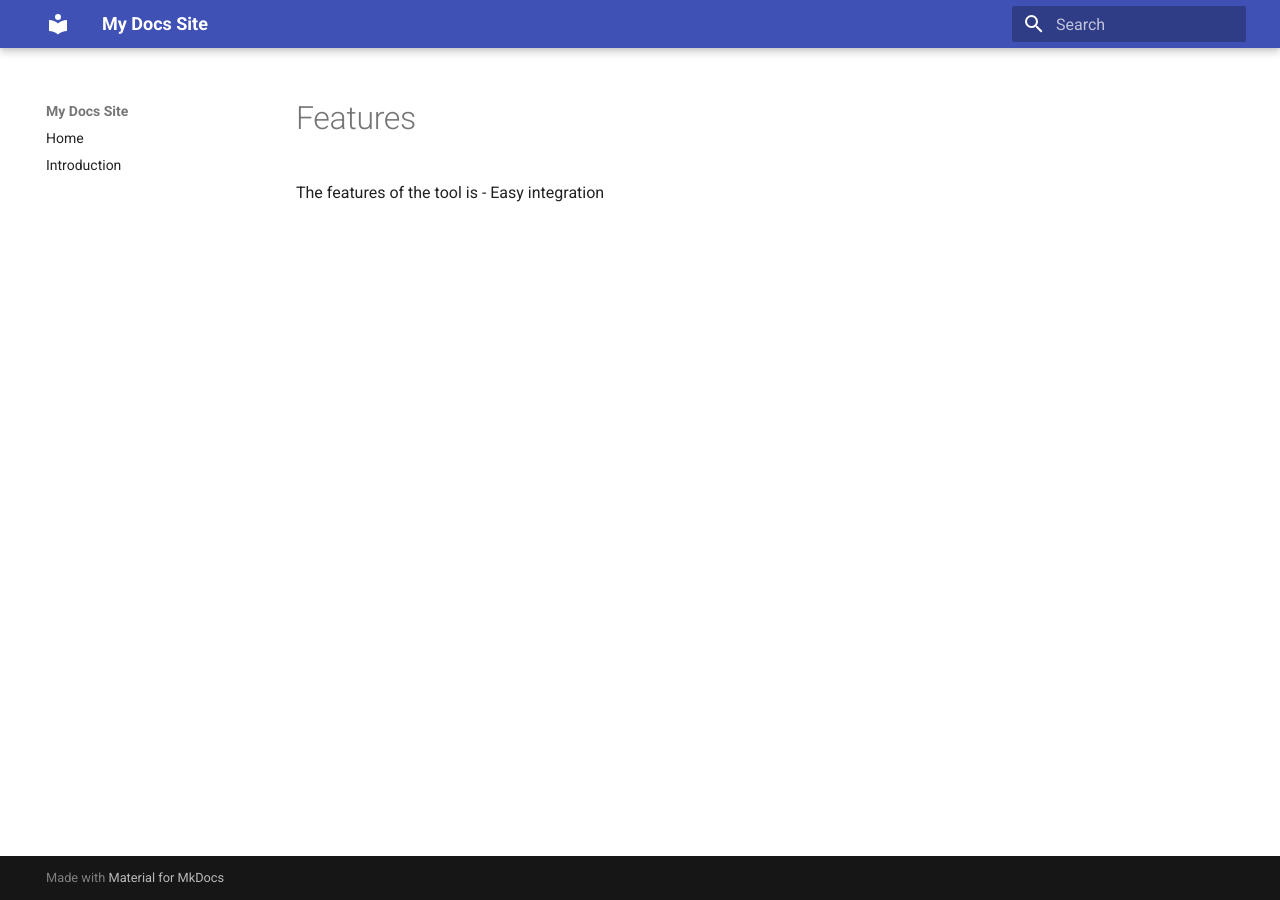
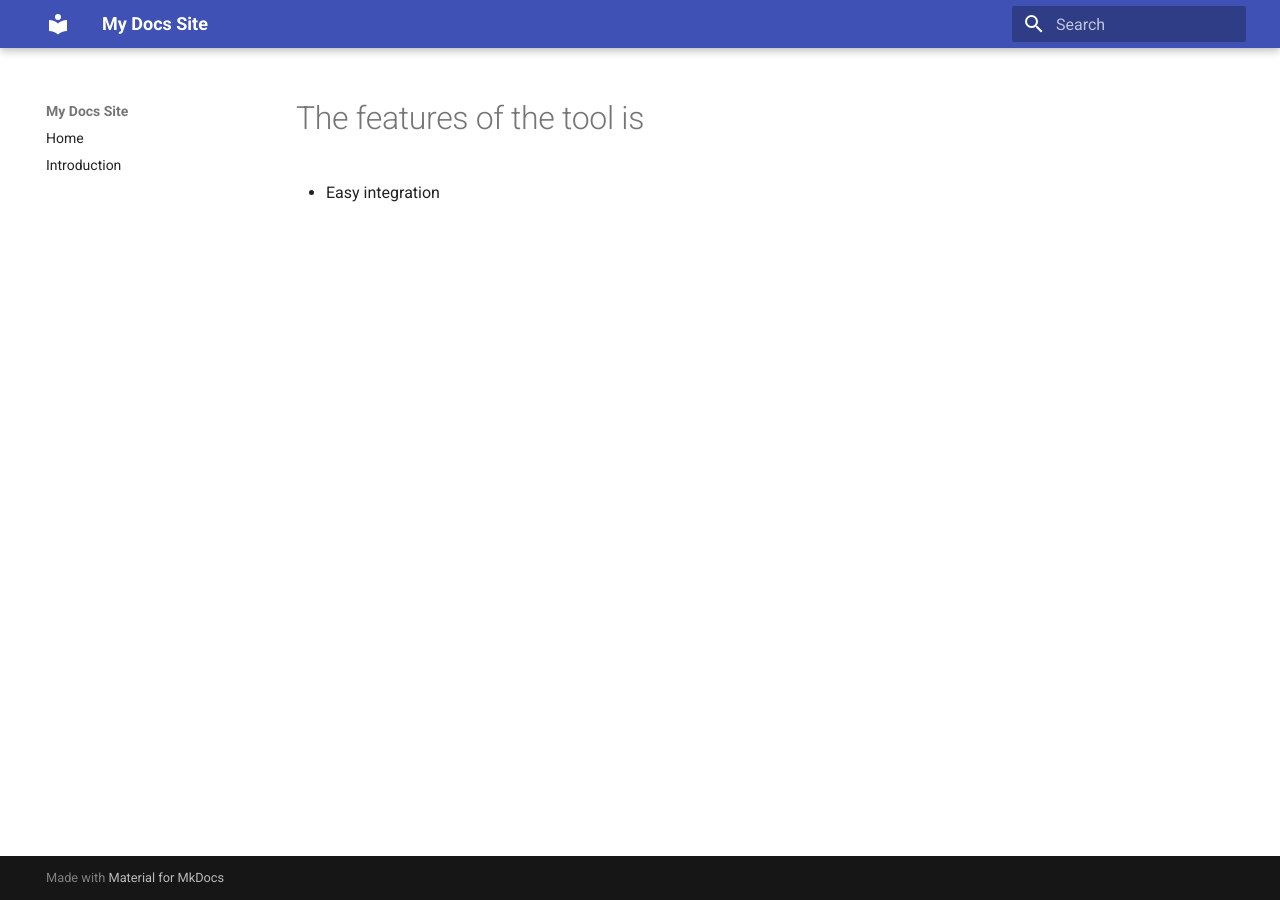
Before and after one commit to sdineshkumar76/my-docs-project, an MkDocs documentation site: the page built from docs/features.md, in a window 1280 px wide. Built offline with MkDocs 1.6.1 and Material for MkDocs 9.7.7, drawn with Linux system fonts in a browser that asks for light colours.

Commit message:
Update features.md

```diff
--- a/docs/features.md
+++ b/docs/features.md
@@ -1,2 +1,2 @@
-The features of the tool is
+# The features of the tool is
 - Easy integration
```
